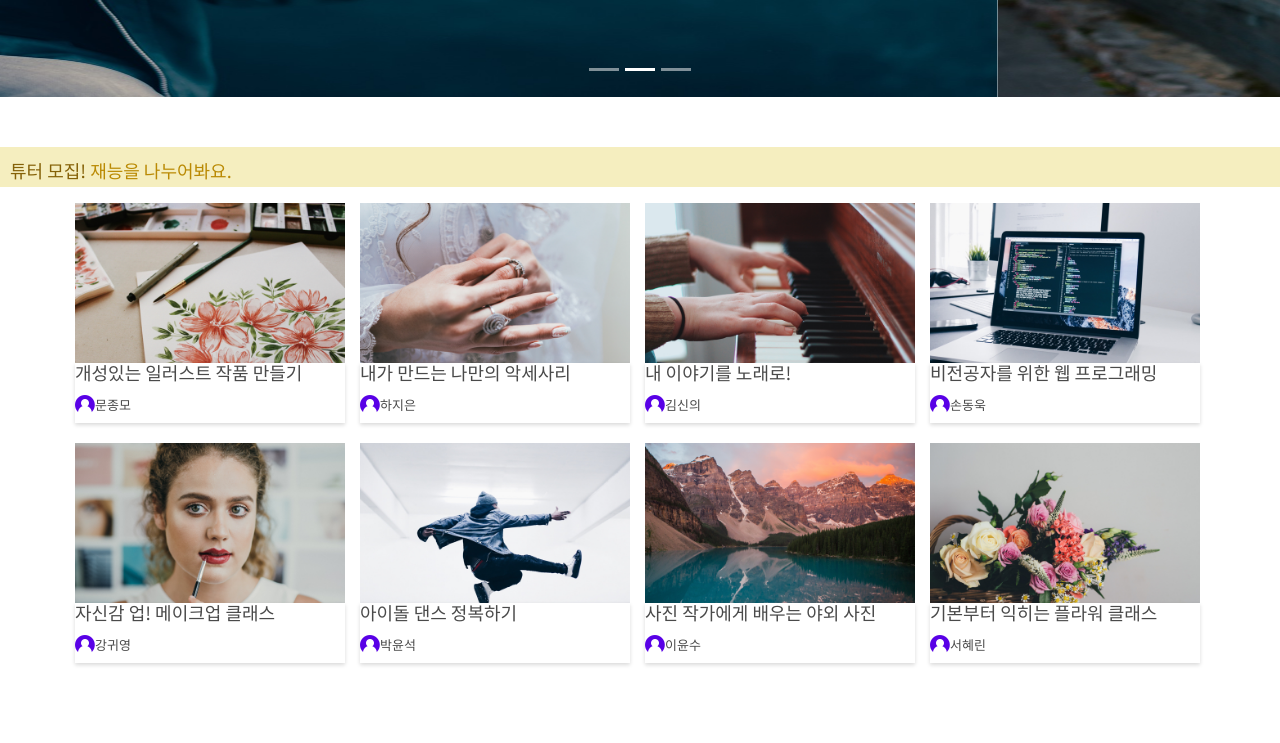
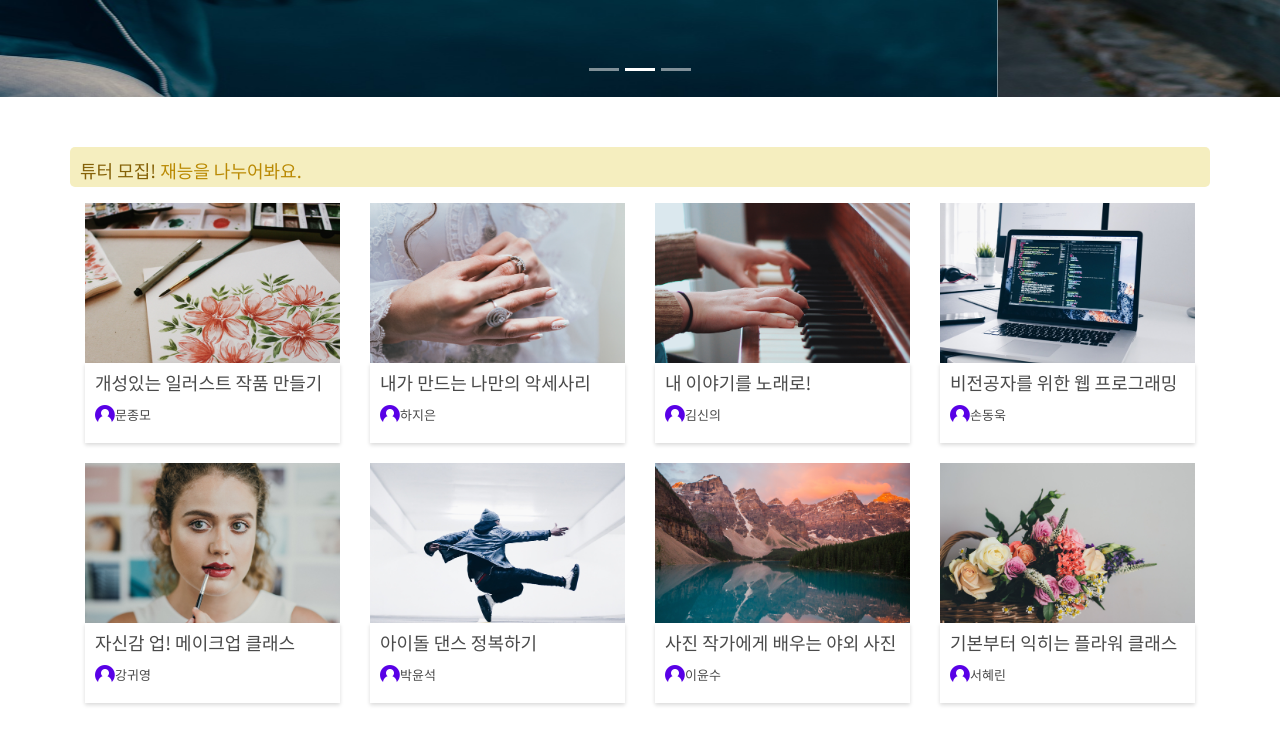
Before and after one commit to coding-cutup/talent-donation-site, a plain HTML site: page index.html in a window 1280 px wide. Shown: the part 363-1106 px from the top of the page. Before the commit the page ends 1046 px from the top, so only its background shows below. Drawn offline with nearby package versions, Linux system fonts and the light colour scheme.

Commit message:
재능기부사이트 (부트스트랩 이용)

```diff
--- a/css/styles.css
+++ b/css/styles.css
@@ -5,6 +5,8 @@
 body {
   font-family: 'Noto Sans KR', sans-serif;
 }
+
+
 
 .carousel-inner .navbar {
   height: 60px;
@@ -82,7 +84,7 @@ body {
   background-color: #f5eebf;
   color: #ba8a04;
   font-size: 18px;
-
+  border-radius: 5px;
 }
 
 .introduce span {
@@ -95,11 +97,8 @@ body {
 }
 
 .container .col {
-  padding: 0;
-  margin-right: 10px;
-  margin-left: 5px;
-  height: 220px;
-
+  margin-bottom: 20px;
+  height: 240px;
 }
 
 .container .course-one {
@@ -159,8 +158,9 @@ body {
 }
 
 .container .content-box {
-  height:60px;
+  height:80px;
   margin: 0;
+  padding: 10px;
   box-shadow: 0 2px 4px 0 rgba(0,0,0,0.15);
 }
 
--- a/index.html
+++ b/index.html
@@ -47,6 +47,14 @@
         <img class="bar-picture" src="">
       </div>
       <img class="d-block w-100" src="images/makeup.jpg" alt="Second slide" height="400px">
+      <div class="carousel-caption">
+        <div class="helper"></div>
+        <div class="info">
+          <h1>메이크업 배워보세요</h1>
+          <p>멋진 메이크업 아티스트들이 주변에 있습니다.</p>
+          <a>수업 찾기</a>
+        </div>
+      </div>
     </div>
     <div class="carousel-item">
       <div class="navbar third">
@@ -54,6 +62,14 @@
         <img class="bar-picture" src="">
       </div>
       <img class="d-block w-100" src="images/cooking.jpg" alt="Third slide" height="400px">
+      <div class="carousel-caption">
+        <div class="helper"></div>
+        <div class="info">
+          <h1>요리 배워보세요</h1>
+          <p>멋진 요리사들이 주변에 있습니다.</p>
+          <a>수업 찾기</a>
+        </div>
+      </div>
     </div>
   </div>
   <a class="carousel-control-prev" href="#carouselExampleIndicators" role="button" data-slide="prev">
@@ -66,80 +82,78 @@
   </a>
 </div>
 
-<div class="introduce">
-  <span class="emphasis">튜터 모집!</span> 재능을 나누어봐요.
-</div>
+
 
 <div class="container">
   <div class="row">
-    <div class="col">
+    <div class="introduce col-12">
+      <span class="emphasis">튜터 모집!</span> 재능을 나누어봐요.
+    </div>
+    <div class="col col-12 col-sm-6 col-md-6 col-lg-4 col-xl-3"><a href="#">
       <div class="course-one"></div>
 
       <div class="content-box">
         <h2 class="course-name">개성있는 일러스트 작품 만들기</h2>
         <img src="images/user.png"><span class="teacher">문종모</span>
       </div>
-    </div>
-    <div class="col">
+    </a></div>
+    <div class="col col-12 col-sm-6 col-md-6 col-lg-4 col-xl-3"><a href="#">
       <div class="course-two"></div>
 
       <div class="content-box">
         <h2 class="course-name">내가 만드는 나만의 악세사리</h2>
         <img src="images/user.png"><span class="teacher">하지은</span>
       </div>
-    </div>
+    </a></div>
 
-    <div class="col">
+    <div class="col col-12 col-sm-6 col-md-6 col-lg-4 col-xl-3"><a href="#">
       <div class="course-three"></div>
 
       <div class="content-box">
         <h2 class="course-name">내 이야기를 노래로!</h2>
         <img src="images/user.png"><span class="teacher">김신의</span>
       </div>
-    </div>
-    <div class="col">
+    </a></div>
+    <div class="col col-12 col-sm-6 col-md-6 col-lg-4 col-xl-3"><a href="#">
       <div class="course-four"></div>
 
       <div class="content-box">
         <h2 class="course-name">비전공자를 위한 웹 프로그래밍</h2>
         <img src="images/user.png"><span class="teacher">손동욱</span>
       </div>
-    </div>
-
-  </div>
-  <div class="row">
-    <div class="col">
+    </a></div>
+    <div class="col col-12 col-sm-6 col-md-6 col-lg-4 col-xl-3"><a href="#">
       <div class="course-five"></div>
 
       <div class="content-box">
         <h2 class="course-name">자신감 업! 메이크업 클래스</h2>
         <img src="images/user.png"><span class="teacher">강귀영</span>
       </div>
-    </div>
-    <div class="col">
+    </a></div>
+    <div class="col col-12 col-sm-6 col-md-6 col-lg-4 col-xl-3"><a href="#">
       <div class="course-six"></div>
 
       <div class="content-box">
         <h2 class="course-name">아이돌 댄스 정복하기</h2>
         <img src="images/user.png"><span class="teacher">박윤석</span>
       </div>
-    </div>
-    <div class="col">
+    </a></div>
+    <div class="col col-12 col-sm-6 col-md-6 col-lg-4 col-xl-3"><a href="#">
       <div class="course-seven"></div>
 
       <div class="content-box">
         <h2 class="course-name">사진 작가에게 배우는 야외 사진</h2>
         <img src="images/user.png"><span class="teacher">이윤수</span>
       </div>
-    </div>
-    <div class="col">
+    </a></div>
+    <div class="col col-12 col-sm-6 col-lg-4 col-xl-3"><a href="#">
       <div class="course-eight"></div>
 
       <div class="content-box">
         <h2 class="course-name">기본부터 익히는 플라워 클래스</h2>
         <img src="images/user.png"><span class="teacher">서혜린</span>
       </div>
-    </div>
+    </a></div>
   </div>
 </div>
 
```
